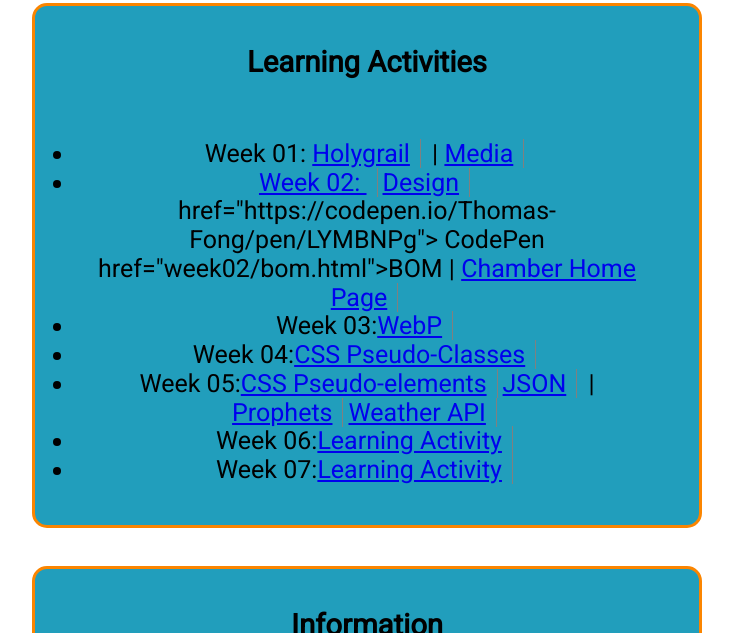
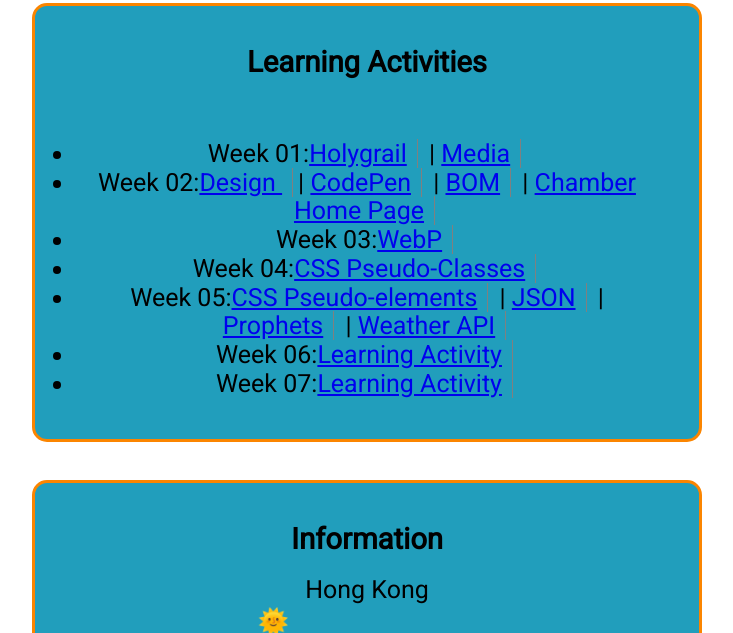
Before and after one commit to thomasfong/WDD230, a plain HTML site: page index.html in a window 1280 px wide. Shown: the part 966-1599 px from the top of the page, without its empty margins (273-1006 px from the left). Drawn offline with Linux system fonts and the light colour scheme; no server answers.

Commit message:
correct the the home pages html error

```diff
--- a/index.html
+++ b/index.html
@@ -43,6 +43,7 @@
             </picture>
             <div class="herolabel">
                 <p>Yido Guam Temple</p>
+            </div>
         </section>
 
         <h2>WDD 230: Web Frontend Development</h2>
@@ -51,15 +52,16 @@
             <div>
                 <h3>Learning Activities</h3>
                 <ul>
-                    <li>Week 01: <a href="week01/holygrail.html">Holygrail</a> | <a href="week01/media-query.html">Media
-                    <li>Week 02: <a href="week02/design.html">Design </a>
-                        href="https://codepen.io/Thomas-Fong/pen/LYMBNPg"> CodePen</a>
-                        href="week02/bom.html">BOM</a> | <a href="chamber/index.html">Chamber Home Page</a></li>
+                    <li>Week 01:<a href="week01/holygrail.html">Holygrail</a> | <a
+                            href="week01/media-query.html">Media</a></li>
+                    <li>Week 02:<a href="week02/design.html">Design </a> | <a
+                            href="https://codepen.io/Thomas-Fong/pen/LYMBNPg"> CodePen</a> | <a
+                            href="week02/bom.html">BOM</a> | <a href="chamber/index.html">Chamber Home Page</a></li>
                     <li>Week 03:<a href="week03/images/landscape.webp">WebP</a></li>
                     <li>Week 04:<a href="https://codepen.io/Thomas-Fong/pen/YzddRqJ">CSS Pseudo-Classes</a></li>
-                    <li>Week 05:<a href="https://codepen.io/Thomas-Fong/pen/NWeJbpM">CSS Pseudo-elements</a><a
-                            href="week05/new-ward-members.json">JSON</a> | <a href="week05/prophets.html">Prophets</a><a
-                            href="week05/weather.html">Weather API</a></li>
+                    <li>Week 05:<a href="https://codepen.io/Thomas-Fong/pen/NWeJbpM">CSS Pseudo-elements</a> | <a
+                            href="week05/new-ward-members.json">JSON</a> | <a href="week05/prophets.html">Prophets</a> |
+                        <a href="week05/weather.html">Weather API</a></li>
                     <li>Week 06:<a href="#">Learning Activity</a></li>
                     <li>Week 07:<a href="#">Learning Activity</a></li>
                 </ul>
```
